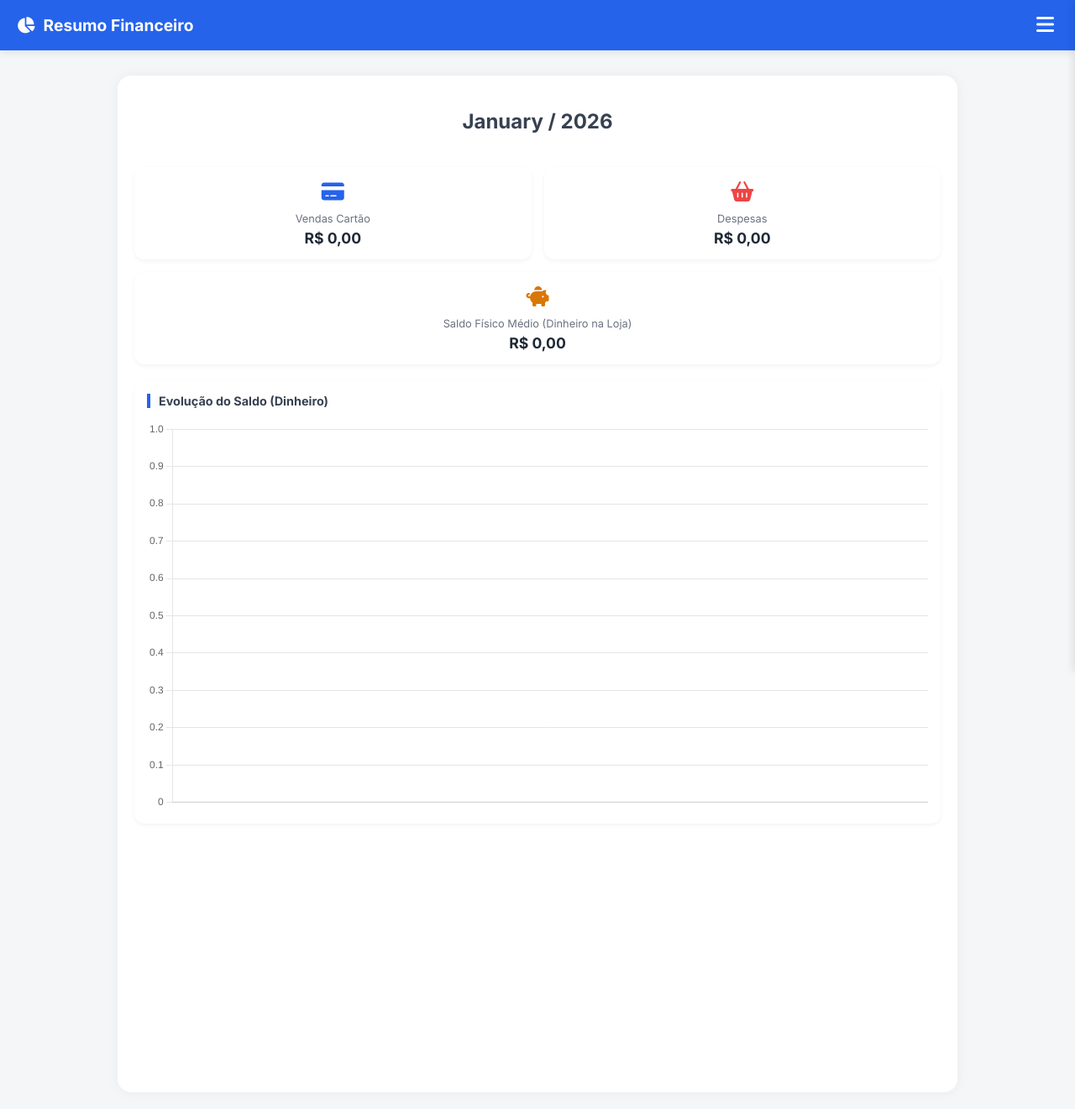
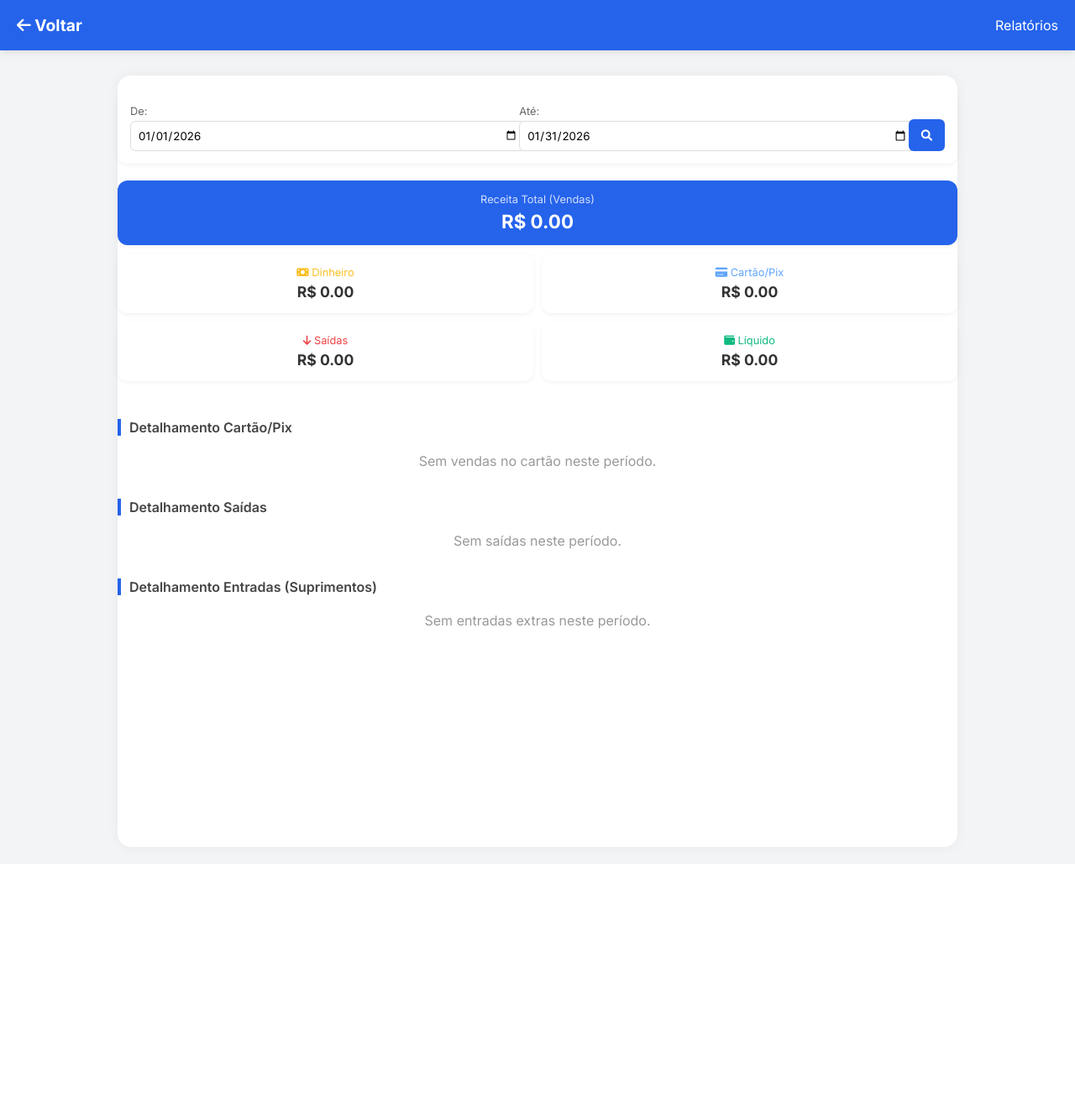
Before and after one commit to davissontiago/FechamentoCaixa, a Django app: page /resumo/ in a window 1280 px wide. Shown: the whole page at 84% size. After the commit the page ends 1020 px from the top, so only its background shows below. Run offline with Django 5.2, Linux system fonts and the light colour scheme; the visitor is signed in with stand-in values (Sample User, id 1); data that the repository does not hold is empty.

Commit message:
Atualização dos relatórios

```diff
--- a/financeiro/forms.py
+++ b/financeiro/forms.py
@@ -37,12 +37,22 @@ class MovimentacaoRapidaForm(forms.ModelForm):
                 'inputmode': 'numeric',
                 'placeholder': '0,00'
             }),
-            'descricao': forms.TextInput(attrs={'placeholder': 'Obs (Opcional)'}),
+            'descricao': forms.TextInput(attrs={'placeholder': 'Descrição (Opcional)'}),
             'categoria': forms.Select(attrs={'id': 'select-categoria'}),
             'tipo': forms.Select(attrs={'id': 'select-tipo'}),
         }
 
     def __init__(self, *args, **kwargs):
         super().__init__(*args, **kwargs)
-        # Ordena as categorias alfabeticamente
+
+        # 1. Ordena categorias
         self.fields['categoria'].queryset = Categoria.objects.all().order_by('nome')
+
+        # 2. Define o texto da opção vazia para "--- Tipo ---"
+        # Pegamos as escolhas originais, filtramos para tirar qualquer vazio antigo e adicionamos o nosso
+        escolhas_originais = [x for x in self.fields['tipo'].choices if x[0] != '']
+        self.fields['tipo'].choices = [('', '--- Tipo ---')] + escolhas_originais
+
+class FiltroResumoForm(forms.Form):
+    data_inicio = forms.DateField(widget=forms.DateInput(attrs={'type': 'date', 'class': 'form-control'}), label="De")
+    data_fim = forms.DateField(widget=forms.DateInput(attrs={'type': 'date', 'class': 'form-control'}), label="Até")
--- a/financeiro/views.py
+++ b/financeiro/views.py
@@ -6,7 +6,7 @@ from django.utils.formats import date_format
 from django.db.models import Sum
 from datetime import timedelta, datetime
 from .models import FechamentoCaixa, Movimentacao, Categoria
-from .forms import MovimentacaoRapidaForm, FechamentoSaldoForm, CategoriaForm
+from .forms import MovimentacaoRapidaForm, FechamentoSaldoForm, CategoriaForm, FiltroResumoForm
 
 # === FUNÇÕES AUXILIARES ===
 def obter_dia_anterior(data):
@@ -39,7 +39,7 @@ def gerenciar_categorias(request):
     else:
         form = CategoriaForm()
 
-    categorias = Categoria.objects.all().order_by('tipo', 'nome')
+    categorias = Categoria.objects.all().order_by('nome')
     return render(request, 'financeiro/categorias.html', {'form': form, 'categorias': categorias})
 
 @login_required
@@ -117,7 +117,7 @@ def diario_caixa(request, data_iso=None):
     total_geral = vendas_cartao + miudos
 
     # API de Categorias para o JS
-    categorias_json = list(Categoria.objects.values('id', 'nome', 'tipo'))
+    categorias_json = list(Categoria.objects.values('id', 'nome', 'tipo').order_by('nome'))
 
     return render(request, 'financeiro/caderno.html', {
         'fechamento': fechamento,
@@ -182,25 +182,74 @@ def api_dados_caixa(request, data_iso):
 
 @login_required
 def resumo_financeiro(request):
+    # 1. Definição das Datas (Padrão: Mês Atual)
     hoje = timezone.now().date()
-    mes_atual = hoje.month
-    ano_atual = hoje.year
-    fechamentos = FechamentoCaixa.objects.filter(data__month=mes_atual, data__year=ano_atual).order_by('data')
-    movs = Movimentacao.objects.filter(fechamento__data__month=mes_atual, fechamento__data__year=ano_atual)
+    inicio_mes = hoje.replace(day=1)
 
-    total_cartao = movs.filter(tipo='CARTAO').aggregate(Sum('valor'))['valor__sum'] or 0
-    total_saidas = movs.filter(tipo='SAIDA').aggregate(Sum('valor'))['valor__sum'] or 0
+    data_inicio = request.GET.get('data_inicio', inicio_mes.strftime('%Y-%m-%d'))
+    data_fim = request.GET.get('data_fim', hoje.strftime('%Y-%m-%d'))
 
-    labels = [f.data.strftime('%d/%m') for f in fechamentos]
-    data = [float(f.saldo_final_fisico) for f in fechamentos]
+    # Validação do Filtro
+    form = FiltroResumoForm(initial={'data_inicio': data_inicio, 'data_fim': data_fim})
+    if request.GET:
+        form = FiltroResumoForm(request.GET)
+        if form.is_valid():
+            data_inicio = form.cleaned_data['data_inicio']
+            data_fim = form.cleaned_data['data_fim']
+
+    # 2. Busca Dados no Banco
+    # Buscamos os dias fechados nesse período
+    fechamentos = FechamentoCaixa.objects.filter(data__range=[data_inicio, data_fim])
+    # Buscamos as movimentações dentro desses dias
+    movimentacoes = Movimentacao.objects.filter(fechamento__data__range=[data_inicio, data_fim])
+
+    # 3. Processamento das Vendas em Cartão (Agrupado por Categoria)
+    # Filtra só cartão, agrupa pelo nome da categoria e soma
+    cats_cartao = movimentacoes.filter(tipo='CARTAO').values('categoria__nome').annotate(total=Sum('valor')).order_by('-total')
+    total_cartao = sum(item['total'] for item in cats_cartao)
+
+    # 4. Processamento das Saídas (Agrupado por Categoria)
+    cats_saida = movimentacoes.filter(tipo__in=['SAIDA', 'REGISTRO']).values('categoria__nome').annotate(total=Sum('valor')).order_by('-total')
+    total_saida = sum(item['total'] for item in cats_saida)
+
+    # 5. Processamento das Entradas/Suprimentos (Agrupado por Categoria)
+    cats_entrada = movimentacoes.filter(tipo='DINHEIRO').values('categoria__nome').annotate(total=Sum('valor')).order_by('-total')
+    total_entrada = sum(item['total'] for item in cats_entrada)
+
+    # 6. Cálculo da Venda em Dinheiro (Matemático: Sobra + Saidas - Inicio - Entradas)
+    # Precisamos calcular dia a dia pois depende do saldo físico de cada dia
+    total_dinheiro_calc = 0
+    for dia in fechamentos:
+        movs_dia = dia.movimentacoes.all()
+        suprimentos = sum(m.valor for m in movs_dia if m.tipo == 'DINHEIRO')
+        retiradas = sum(m.valor for m in movs_dia if m.tipo == 'SAIDA')
+
+        # Fórmula do Dinheiro
+        venda_dia = (retiradas + dia.saldo_final_fisico) - (dia.saldo_inicial + suprimentos)
+        if venda_dia < 0: venda_dia = 0 # Evita valores negativos se houve erro de contagem
+        total_dinheiro_calc += venda_dia
+
+    # Total Geral de Vendas (Cartão + Dinheiro Calculado)
+    receita_total = total_cartao + total_dinheiro_calc
+
+    # Resultado Líquido (Receita - Saídas)
+    # Nota: Não subtraímos "REGISTRO" do líquido pois ele é neutro, mas aqui estamos mostrando gastos.
+    # Se quiser subtrair só o que saiu do caixa, filtre 'cats_saida' apenas por 'SAIDA'.
+    saidas_reais = movimentacoes.filter(tipo='SAIDA').aggregate(Sum('valor'))['valor__sum'] or 0
+    lucro_operacional = receita_total - saidas_reais
 
     return render(request, 'financeiro/resumo.html', {
-        'mes_ano': hoje.strftime('%B / %Y').capitalize(),
+        'form': form,
+        'cats_cartao': cats_cartao,
         'total_cartao': total_cartao,
-        'total_saidas': total_saidas,
-        'media_saldo': (sum(data) / len(data)) if data else 0,
-        'chart_labels': labels,
-        'chart_data': data
+        'cats_saida': cats_saida,
+        'total_saida': total_saida,
+        'cats_entrada': cats_entrada,
+        'total_entrada': total_entrada,
+        'total_dinheiro': total_dinheiro_calc,
+        'receita_total': receita_total,
+        'lucro_operacional': lucro_operacional,
+        'dias_contados': fechamentos.count()
     })
 
 @login_required
@@ -223,7 +272,7 @@ def editar_movimentacao(request, id):
         form = MovimentacaoRapidaForm(instance=mov)
 
     # Precisamos enviar as categorias para o JavaScript filtrar igual na tela principal
-    categorias_json = list(Categoria.objects.values('id', 'nome', 'tipo'))
+    categorias_json = list(Categoria.objects.values('id', 'nome', 'tipo').order_by('nome'))
 
     return render(request, 'financeiro/editar_movimentacao.html', {
         'form': form,
--- a/templates/financeiro/resumo.html
+++ b/templates/financeiro/resumo.html
@@ -4,109 +4,134 @@
 <head>
     <meta charset="UTF-8">
     <meta name="viewport" content="width=device-width, initial-scale=1.0">
-    <title>Resumo do Mês</title>
+    <title>Relatório Financeiro</title>
     <link href="https://cdnjs.cloudflare.com/ajax/libs/font-awesome/6.0.0/css/all.min.css" rel="stylesheet" />
     <link href="https://fonts.googleapis.com/css2?family=Inter:wght@300;400;600;700&display=swap" rel="stylesheet" />
     <link rel="stylesheet" href="{% static 'css/style.css' %}">
-    <script src="https://cdn.jsdelivr.net/npm/chart.js"></script>
+    <style>
+        .resumo-header { background: white; padding: 15px; border-radius: 12px; margin-bottom: 20px; box-shadow: 0 2px 5px rgba(0,0,0,0.05); }
+        .filter-form { display: flex; gap: 10px; align-items: flex-end; justify-content: space-between; }
+        .form-group { flex: 1; }
+        .form-group label { font-size: 0.8rem; color: #666; display: block; margin-bottom: 4px; }
+        .form-group input { width: 100%; padding: 8px; border: 1px solid #ddd; border-radius: 6px; font-family: 'Inter', sans-serif; }
+        .btn-filter { background: var(--primary); color: white; border: none; padding: 9px 15px; border-radius: 6px; cursor: pointer; height: 38px; }
+
+        .kpi-grid { display: grid; grid-template-columns: 1fr 1fr; gap: 10px; margin-bottom: 20px; }
+        .kpi-card { background: white; padding: 15px; border-radius: 12px; text-align: center; box-shadow: 0 2px 5px rgba(0,0,0,0.05); }
+        .kpi-label { font-size: 0.8rem; color: #888; margin-bottom: 5px; }
+        .kpi-value { font-size: 1.1rem; font-weight: 700; color: #333; }
+        .kpi-full { grid-column: 1 / -1; background: var(--primary); color: white; }
+        .kpi-full .kpi-label { color: rgba(255,255,255,0.8); }
+        .kpi-full .kpi-value { color: white; font-size: 1.4rem; }
+
+        .section-title { font-size: 1rem; font-weight: 600; margin: 25px 0 10px 0; color: #444; border-left: 4px solid var(--primary); padding-left: 10px; }
+
+        .cat-table { width: 100%; background: white; border-radius: 10px; overflow: hidden; border-collapse: collapse; box-shadow: 0 2px 5px rgba(0,0,0,0.05); }
+        .cat-table td { padding: 12px 15px; border-bottom: 1px solid #eee; font-size: 0.9rem; }
+        .cat-table tr:last-child td { border-bottom: none; }
+        .cat-val { text-align: right; font-weight: 600; }
+
+        .bar-container { height: 4px; background: #f0f0f0; border-radius: 2px; margin-top: 5px; width: 100%; }
+        .bar-fill { height: 100%; border-radius: 2px; }
+    </style>
 </head>
-<body style="background-color: #f4f6f8;">
-
+<body>
     <nav class="navbar">
-        <div class="navbar-brand">
-            <i class="fas fa-chart-pie"></i> Resumo Financeiro
-        </div>
-        <button class="menu-btn" id="open-menu"><i class="fas fa-bars"></i></button>
+        <div class="navbar-brand"><a href="{% url 'home' %}" style="color:white; text-decoration:none;"><i class="fas fa-arrow-left"></i> Voltar</a></div>
+        <div>Relatórios</div>
     </nav>
-
-    <div class="sidebar-overlay" id="overlay"></div>
-    <div class="sidebar" id="sidebar">
-        <div class="sidebar-header">
-            <span>Menu</span>
-            <button class="menu-btn" id="close-menu"><i class="fas fa-times"></i></button>
-        </div>
-        <ul class="sidebar-menu">
-            <li><a href="{% url 'home' %}"><i class="fas fa-home"></i> Caixa Diário</a></li>
-            <li><a href="{% url 'resumo_financeiro' %}"><i class="fas fa-chart-line"></i> Relatórios</a></li>
-            <li><a href="/admin/" target="_blank"><i class="fas fa-cog"></i> Administração</a></li>
-            <li><a href="{% url 'logout' %}"><i class="fas fa-sign-out-alt"></i> Sair</a></li>
-        </ul>
-    </div>
 
     <div class="app-container" style="padding-top: 20px;">
 
-        <h2 style="text-align: center; color: #374151; margin-bottom: 20px;">{{ mes_ano }}</h2>
+        <div class="resumo-header">
+            <form method="get" class="filter-form">
+                <div class="form-group">
+                    {{ form.data_inicio.label_tag }}
+                    {{ form.data_inicio }}
+                </div>
+                <div class="form-group">
+                    {{ form.data_fim.label_tag }}
+                    {{ form.data_fim }}
+                </div>
+                <button type="submit" class="btn-filter"><i class="fas fa-search"></i></button>
+            </form>
+        </div>
 
-        <div class="dashboard-grid">
+        <div class="kpi-grid">
+            <div class="kpi-card kpi-full">
+                <div class="kpi-label">Receita Total (Vendas)</div>
+                <div class="kpi-value">R$ {{ receita_total|stringformat:".2f" }}</div>
+            </div>
             <div class="kpi-card">
-                <div class="kpi-icon" style="color: #2563eb;"><i class="fas fa-credit-card"></i></div>
-                <div class="kpi-label">Vendas Cartão</div>
-                <div class="kpi-value">R$ {{ total_cartao|floatformat:2 }}</div>
+                <div class="kpi-label" style="color: #fbbf24;"><i class="fas fa-money-bill"></i> Dinheiro</div>
+                <div class="kpi-value">R$ {{ total_dinheiro|stringformat:".2f" }}</div>
             </div>
-
             <div class="kpi-card">
-                <div class="kpi-icon" style="color: #ef4444;"><i class="fas fa-shopping-basket"></i></div>
-                <div class="kpi-label">Despesas</div>
-                <div class="kpi-value">R$ {{ total_saidas|floatformat:2 }}</div>
+                <div class="kpi-label" style="color: #60a5fa;"><i class="fas fa-credit-card"></i> Cartão/Pix</div>
+                <div class="kpi-value">R$ {{ total_cartao|stringformat:".2f" }}</div>
             </div>
-
-            <div class="kpi-card full-width">
-                <div class="kpi-icon" style="color: #d97706;"><i class="fas fa-piggy-bank"></i></div>
-                <div class="kpi-label">Saldo Físico Médio (Dinheiro na Loja)</div>
-                <div class="kpi-value">R$ {{ media_saldo|floatformat:2 }}</div>
+            <div class="kpi-card">
+                <div class="kpi-label" style="color: #ef4444;"><i class="fas fa-arrow-down"></i> Saídas</div>
+                <div class="kpi-value">R$ {{ total_saida|stringformat:".2f" }}</div>
+            </div>
+            <div class="kpi-card">
+                <div class="kpi-label" style="color: #10b981;"><i class="fas fa-wallet"></i> Líquido</div>
+                <div class="kpi-value">R$ {{ lucro_operacional|stringformat:".2f" }}</div>
             </div>
         </div>
 
-        <div class="chart-container">
-            <div class="chart-title">Evolução do Saldo (Dinheiro)</div>
-            <canvas id="saldoChart"></canvas>
-        </div>
+        <div class="section-title">Detalhamento Cartão/Pix</div>
+        {% if cats_cartao %}
+            <table class="cat-table">
+                {% for item in cats_cartao %}
+                <tr>
+                    <td>
+                        {{ item.categoria__nome }}
+                        <div class="bar-container"><div class="bar-fill" style="width: {% widthratio item.total total_cartao 100 %}%; background: #60a5fa;"></div></div>
+                    </td>
+                    <td class="cat-val">R$ {{ item.total|stringformat:".2f" }}</td>
+                </tr>
+                {% endfor %}
+            </table>
+        {% else %}
+            <div style="text-align:center; padding: 10px; color: #999;">Sem vendas no cartão neste período.</div>
+        {% endif %}
 
-        <div style="height: 100px;"></div>
+        <div class="section-title">Detalhamento Saídas</div>
+        {% if cats_saida %}
+            <table class="cat-table">
+                {% for item in cats_saida %}
+                <tr>
+                    <td>
+                        {{ item.categoria__nome }}
+                        <div class="bar-container"><div class="bar-fill" style="width: {% widthratio item.total total_saida 100 %}%; background: #ef4444;"></div></div>
+                    </td>
+                    <td class="cat-val" style="color: #ef4444;">- R$ {{ item.total|stringformat:".2f" }}</td>
+                </tr>
+                {% endfor %}
+            </table>
+        {% else %}
+            <div style="text-align:center; padding: 10px; color: #999;">Sem saídas neste período.</div>
+        {% endif %}
+
+        <div class="section-title">Detalhamento Entradas (Suprimentos)</div>
+        {% if cats_entrada %}
+            <table class="cat-table">
+                {% for item in cats_entrada %}
+                <tr>
+                    <td>
+                        {{ item.categoria__nome }}
+                        <div class="bar-container"><div class="bar-fill" style="width: {% widthratio item.total total_entrada 100 %}%; background: #a78bfa;"></div></div>
+                    </td>
+                    <td class="cat-val" style="color: #a78bfa;">+ R$ {{ item.total|stringformat:".2f" }}</td>
+                </tr>
+                {% endfor %}
+            </table>
+        {% else %}
+            <div style="text-align:center; padding: 10px; color: #999;">Sem entradas extras neste período.</div>
+        {% endif %}
+
+        <div style="height: 50px;"></div>
     </div>
-
-    <script>
-        // Lógica do Menu
-        const openBtn = document.getElementById('open-menu');
-        const closeBtn = document.getElementById('close-menu');
-        const sidebar = document.getElementById('sidebar');
-        const overlay = document.getElementById('overlay');
-
-        function toggleMenu() {
-            sidebar.classList.toggle('active');
-            overlay.classList.toggle('active');
-        }
-
-        openBtn.addEventListener('click', toggleMenu);
-        closeBtn.addEventListener('click', toggleMenu);
-        overlay.addEventListener('click', toggleMenu);
-
-        // Lógica do Gráfico
-        const ctx = document.getElementById('saldoChart').getContext('2d');
-        new Chart(ctx, {
-            type: 'line',
-            data: {
-                labels: {{ chart_labels|safe }},
-                datasets: [{
-                    label: 'Saldo no Caixa',
-                    data: {{ chart_data|safe }},
-                    borderColor: '#2563eb',
-                    backgroundColor: 'rgba(37, 99, 235, 0.1)',
-                    borderWidth: 2,
-                    fill: true,
-                    tension: 0.3 // Curva suave
-                }]
-            },
-            options: {
-                responsive: true,
-                plugins: {
-                    legend: { display: false }
-                },
-                scales: {
-                    y: { beginAtZero: true }
-                }
-            }
-        });
-    </script>
 </body>
 </html>
```
Also changed, not shown: static/js/script.js (+84 -58 lines), templates/financeiro/caderno.html (+1 -39 lines), 1 other file.
